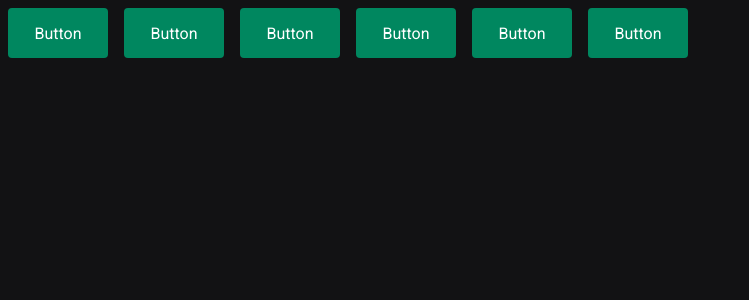
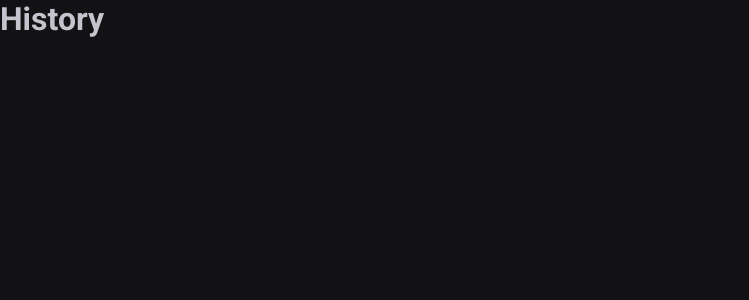
Before and after one commit to prissycorrea/ignite-timer, a React (Vite) app: page /history in a window 1280 px wide. Shown: the top 300 px of the page, without its empty margins (0-749 px from the left). Built offline with nearby package versions, Linux system fonts and the light colour scheme.

Commit message:
react router dom

```diff
--- a/package.json
+++ b/package.json
@@ -15,6 +15,7 @@
     "D": "^1.0.0",
     "react": "^18.3.1",
     "react-dom": "^18.3.1",
+    "react-router-dom": "^6.26.2",
     "styled-components": "^6.1.13"
   },
   "devDependencies": {
--- a/src/App.tsx
+++ b/src/App.tsx
@@ -1,19 +1,16 @@
 import { ThemeProvider } from "styled-components";
-import { Button } from "./components/Button";
 import { defaultTheme } from "./styles/themes/default";
 import { GlobalStyle } from "./styles/global";
+import { BrowserRouter } from "react-router-dom";
+import { Router } from "./Router";
 
 export function App() {
 
   return (
     <ThemeProvider theme={defaultTheme}>
-      <Button variant="primary" />
-      <Button variant="secondary" />
-      <Button variant="success" />
-      <Button variant="danger" />
-      <Button variant="neutral" />
-      <Button />
-
+      <BrowserRouter>
+        <Router />
+      </BrowserRouter>
       <GlobalStyle />
     </ThemeProvider>
   )
--- /dev/null
+++ b/src/Router.tsx
@@ -0,0 +1,12 @@
+import { Routes, Route } from 'react-router-dom';
+import { Home } from './pages/Home';
+import { History } from './pages/History';
+
+export function Router() {
+    return (
+        <Routes>
+            <Route path="/" element={<Home />} />
+            <Route path="/history" element={<History />} />
+        </Routes>
+    )
+}
--- a/src/components/Button.styles.ts
+++ /dev/null
@@ -1,30 +0,0 @@
-import styled from 'styled-components';
-
-export type ButtonVariant = 'primary' | 'secondary' | 'danger' | 'success' | 'neutral';
-
-interface ButtonContainerProps {
-    variant?: ButtonVariant;
-}
-
-const buttonVariants = {
-    primary: 'purple',
-    secondary: 'orange',
-    danger: 'red',
-    success: 'green',
-    neutral: 'white',
-};
-
-export const ButtonContainer = styled.button<ButtonContainerProps> `
-    width: 100px;
-    height: 50px;
-    border-radius: 4px;
-    border: none;
-    margin: 8px;
-    cursor: pointer;
-
-    background-color: ${props => props.theme['green-500']};
-    color: ${props => props.theme.white};
-    /*${props => {
-        return `background-color: ${buttonVariants[props.variant || 'primary']};`
-    }}*/
-`
--- a/src/components/Button.tsx
+++ /dev/null
@@ -1,11 +0,0 @@
-import { ButtonContainer } from './Button.styles';
-
-interface ButtonProps {
-    variant?: 'primary' | 'secondary' | 'danger' | 'success' | 'neutral';
-}
-
-export function Button({ variant = 'primary' }: ButtonProps) {
-    return (
-        <ButtonContainer variant={variant}>Button</ButtonContainer>
-    )
-}
--- /dev/null
+++ b/src/pages/History.tsx
@@ -0,0 +1,7 @@
+export function History() {
+    return (
+        <div>
+        <h1>History</h1>
+        </div>
+    )
+}
--- /dev/null
+++ b/src/pages/Home.tsx
@@ -0,0 +1,7 @@
+export function Home() {
+    return (
+        <div>
+        <h1>Home</h1>
+        </div>
+    )
+}
```
Also changed, not shown: 1 other file (tests, documents, lock files or other folders).
